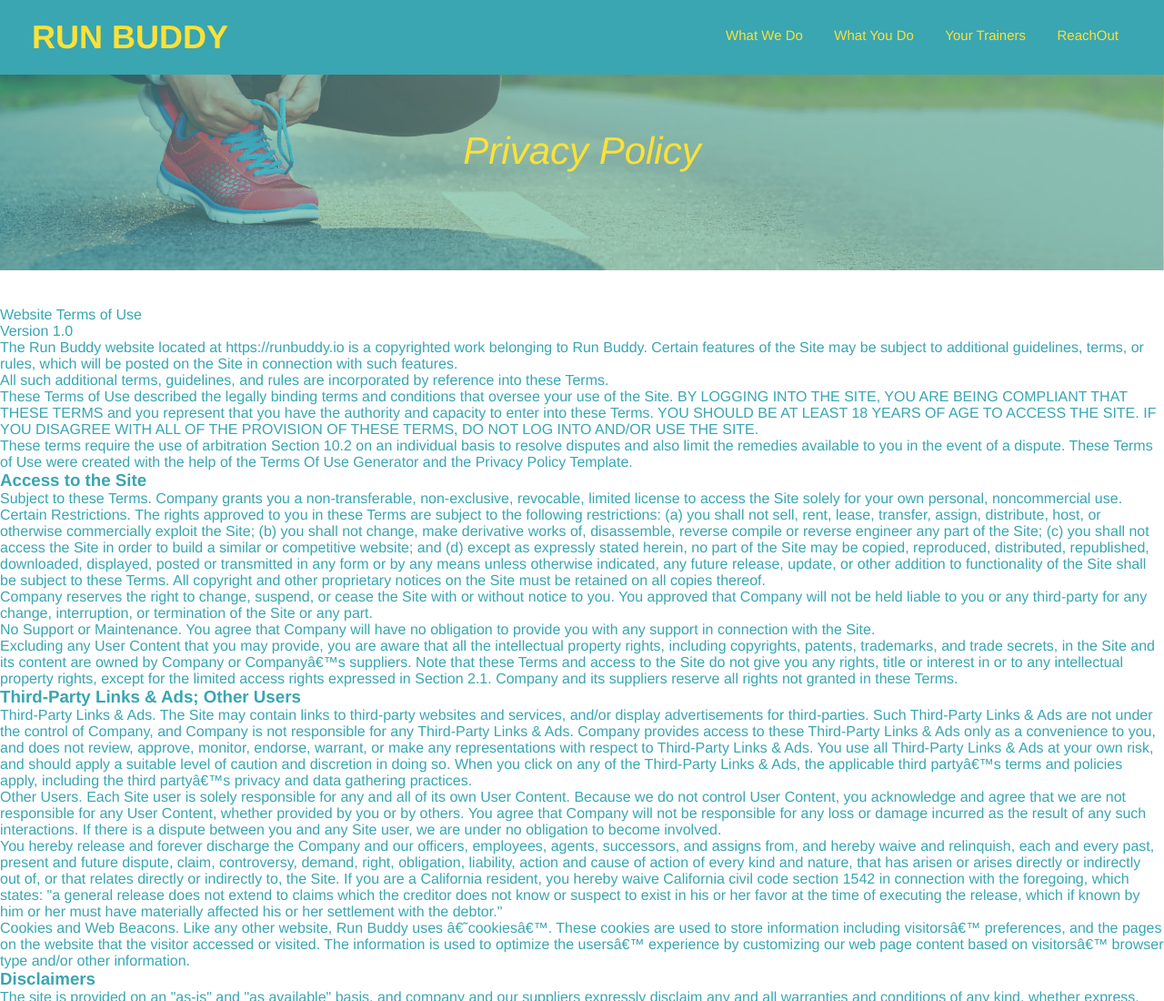
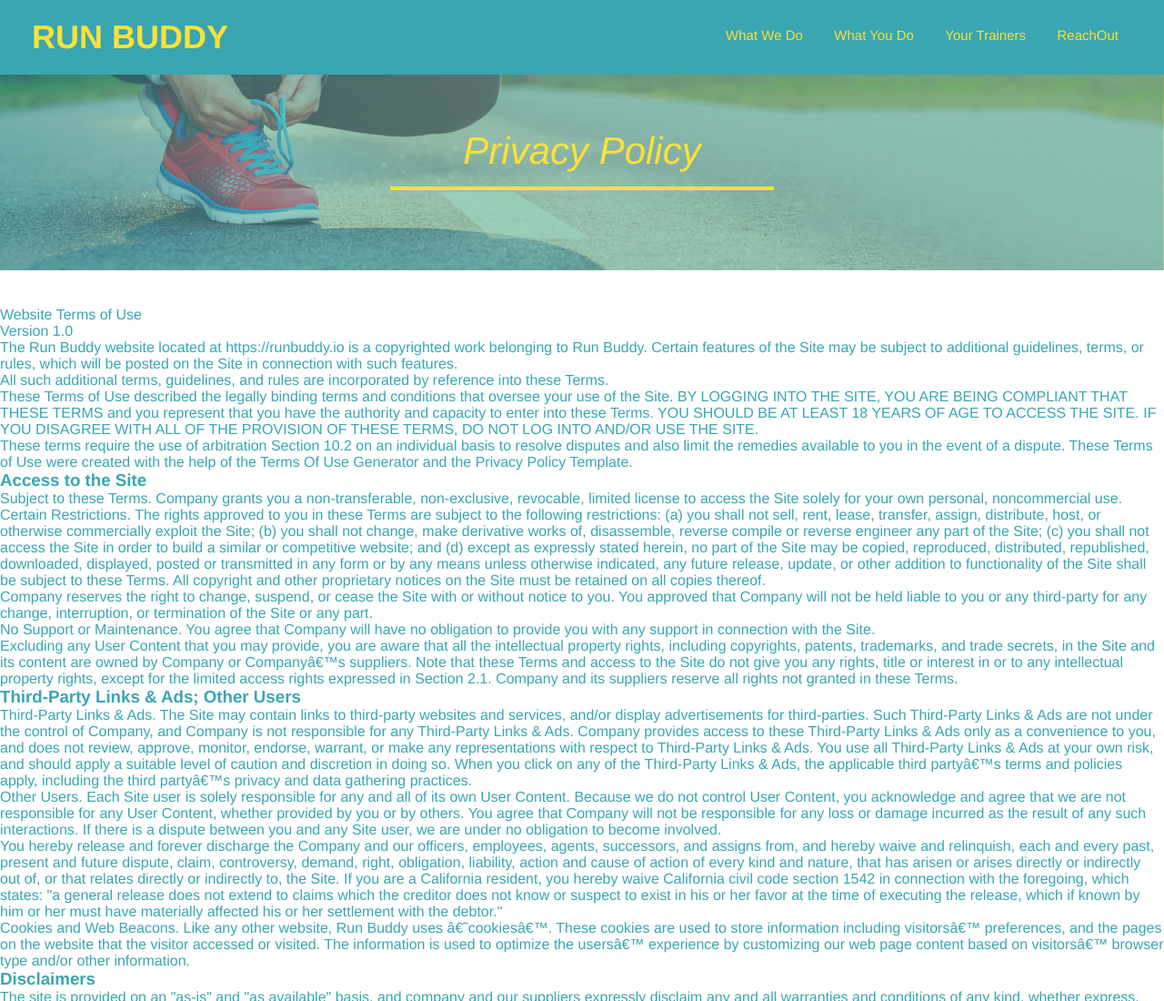
Before and after one commit to savbennett8/run-buddy, a plain HTML site: page privacy-policy.html in a window 1280 px wide. Shown: the top 1100 px of the page at 91% size. Drawn offline with Linux system fonts and the light colour scheme.

Commit message:
fixed border bottom in page-title

```diff
--- a/assets/css/secondary-styles.css
+++ b/assets/css/secondary-styles.css
@@ -8,7 +8,7 @@
 .page-title {
     color: #fce138;
     display: inline-block;
-    boder-bottom: 4px solid #fce138;
+    border-bottom: 4px solid #fce138;
     padding: 0 80px 15px 80px;
     font-weight: normal;
     font-size: 42px;
```
